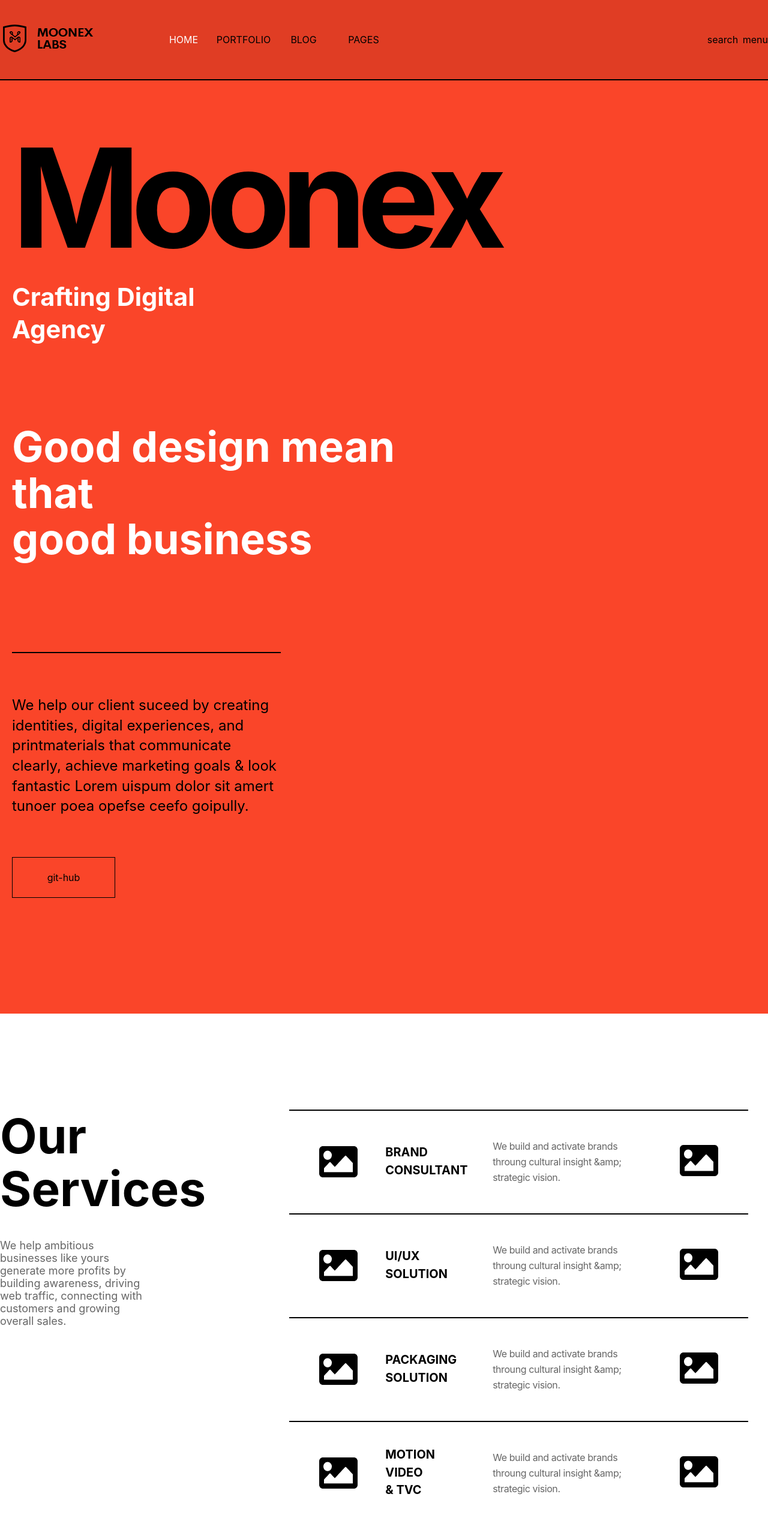
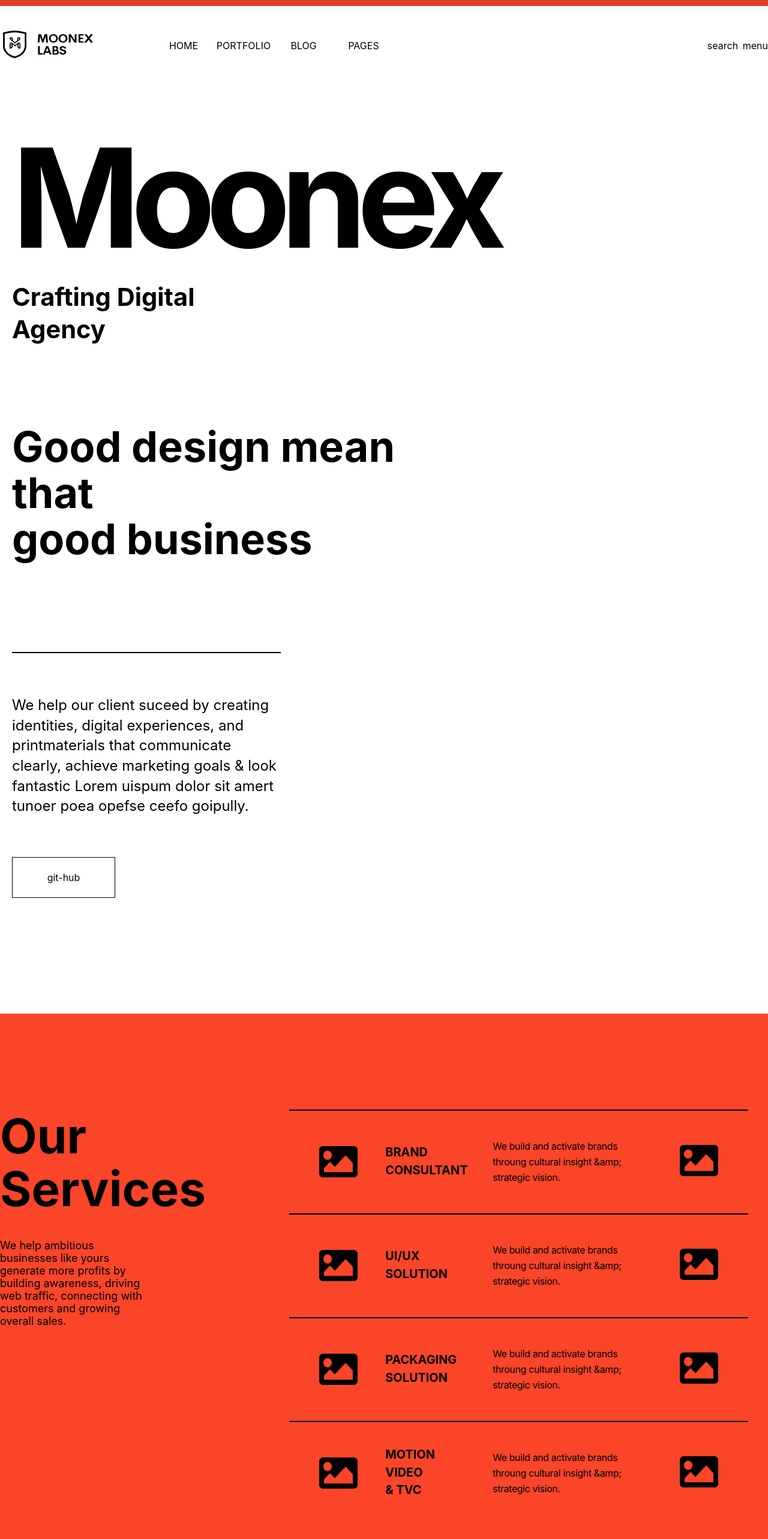
Before and after one commit to parkcheonju/portfolio, a React (Create React App) app: page / in a window 1280 px wide. Shown: the top 2566 px of the page at 60% size. Built offline with nearby package versions, Linux system fonts and the light colour scheme.

Commit message:
css modify commit

```diff
--- a/src/components/css/Header.css
+++ b/src/components/css/Header.css
@@ -1,7 +1,7 @@
 .Header {
   width: 100%;
   position: fixed;
-  background-color: #e03d24;
+  border-top: 10px solid #e03d24;
 }
 .Header_inner {
   max-width: 1550px;
@@ -9,7 +9,6 @@
   margin: 0 auto;
   display: flex;
   align-items: center;
-  border-bottom: 2px solid black;
 }
 .Header_logo{
   margin-left: 5px;
@@ -32,6 +31,6 @@
   display: flex;
   justify-content: space-between;
 }
-#color-white{
+/*#color-white{
   color: white;
-}
+}*/
--- a/src/components/css/Section1.css
+++ b/src/components/css/Section1.css
@@ -1,6 +1,3 @@
-.Section1 {
-  background-color: #fa4529;
-}
 
 .Section1_inner {
   max-width: 1550px;
@@ -46,7 +43,6 @@
   font-size: 2.6rem;
   font-weight: 700;
   line-height: 1.3;
-  color: white;
 }
 
 .Section1_left-text2 {
@@ -58,7 +54,6 @@
   font-size: 4.375rem;
   line-height: 1.1;
   font-weight: 700;
-  color: white;
 }
 
 .Section1_left-text3 {
--- a/src/components/css/Section2.css
+++ b/src/components/css/Section2.css
@@ -1,5 +1,6 @@
 .Section2{
-  margin: 160px 0;
+  padding: 160px 0;
+  background-color: #fa4529;
 }
 .Section2_inner {
   max-width: 1550px;
@@ -27,7 +28,6 @@
 .Section2_left-text p {
   margin: 0 0 1.875rem;
   font-size: 1.125rem;
-  color: #666666;
 }
 
 .Section2_right {
@@ -66,5 +66,4 @@
   font-size: 1rem;
   letter-spacing: -.025em;
   line-height: 1.625;
-  color: #666;
 }
--- a/src/components/css/Section3.css
+++ b/src/components/css/Section3.css
@@ -1,3 +1,6 @@
+.Section3{
+  background-color: #fa4529;
+}
 .Section3_inner {
   max-width: 1550px;
   height: 100%;
@@ -46,11 +49,12 @@
 }
 .Section3_item-title{
   margin-top: 30px;
-  color: #666;
+  color: white;
   font-size: 1rem;
   text-transform: uppercase;
 }
 .Section3_item-description{
+  color: white;
   margin-top: 10px;
 }
 .Section3_item-description h4{
--- a/src/components/css/Section4.css
+++ b/src/components/css/Section4.css
@@ -1,6 +1,3 @@
-.Section4{
-  background-color: #fa4529;
-}
 .Section4_inner{
   max-width: 1550px;
   height: 100%;
@@ -43,7 +40,6 @@
   font-size: 3.75rem;
   font-weight: 700;
   line-height: 1.2;
-  color: #fff;
 }
 .Section4_approach-description{
   font-size: 1.125rem;
```
